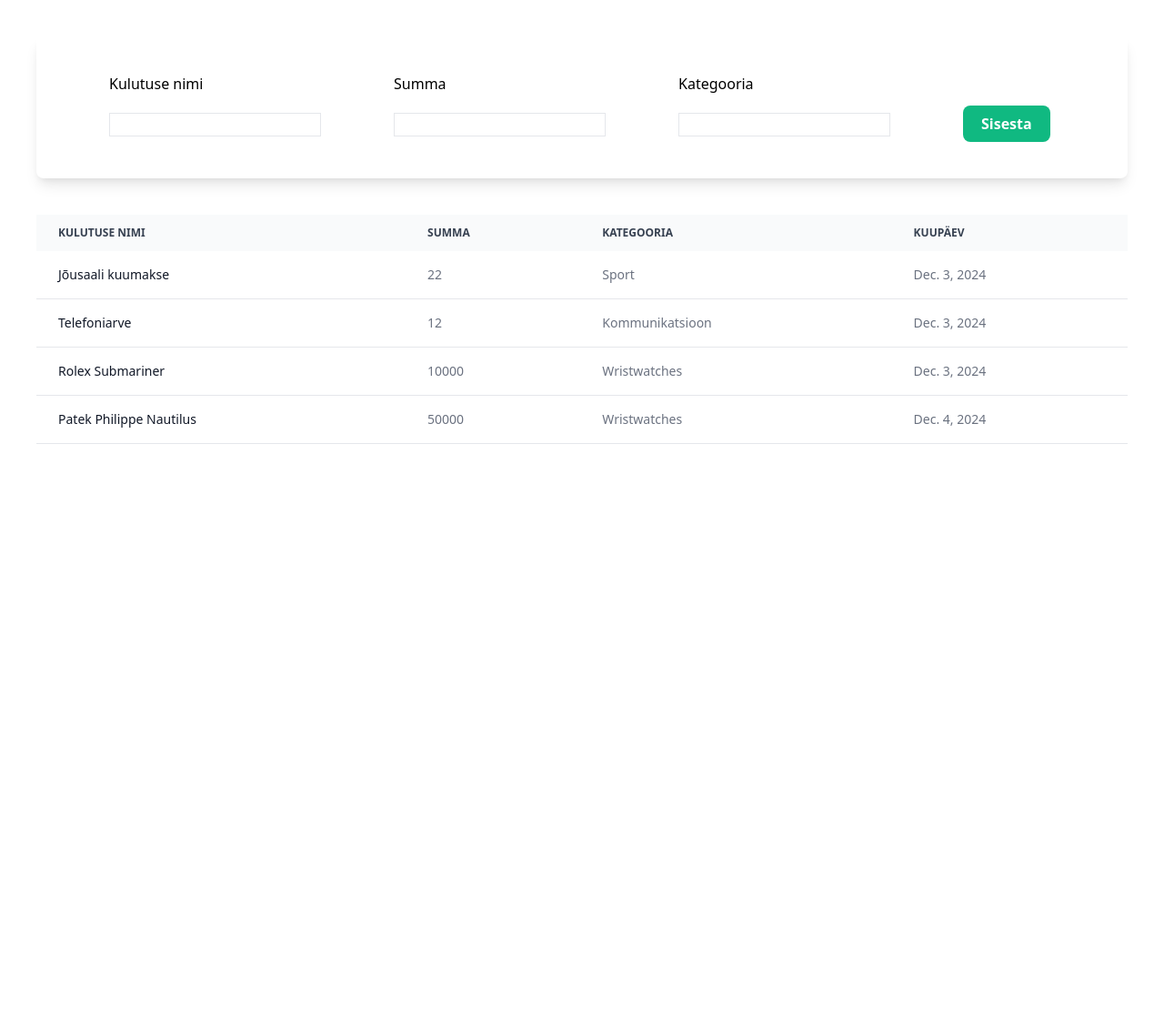
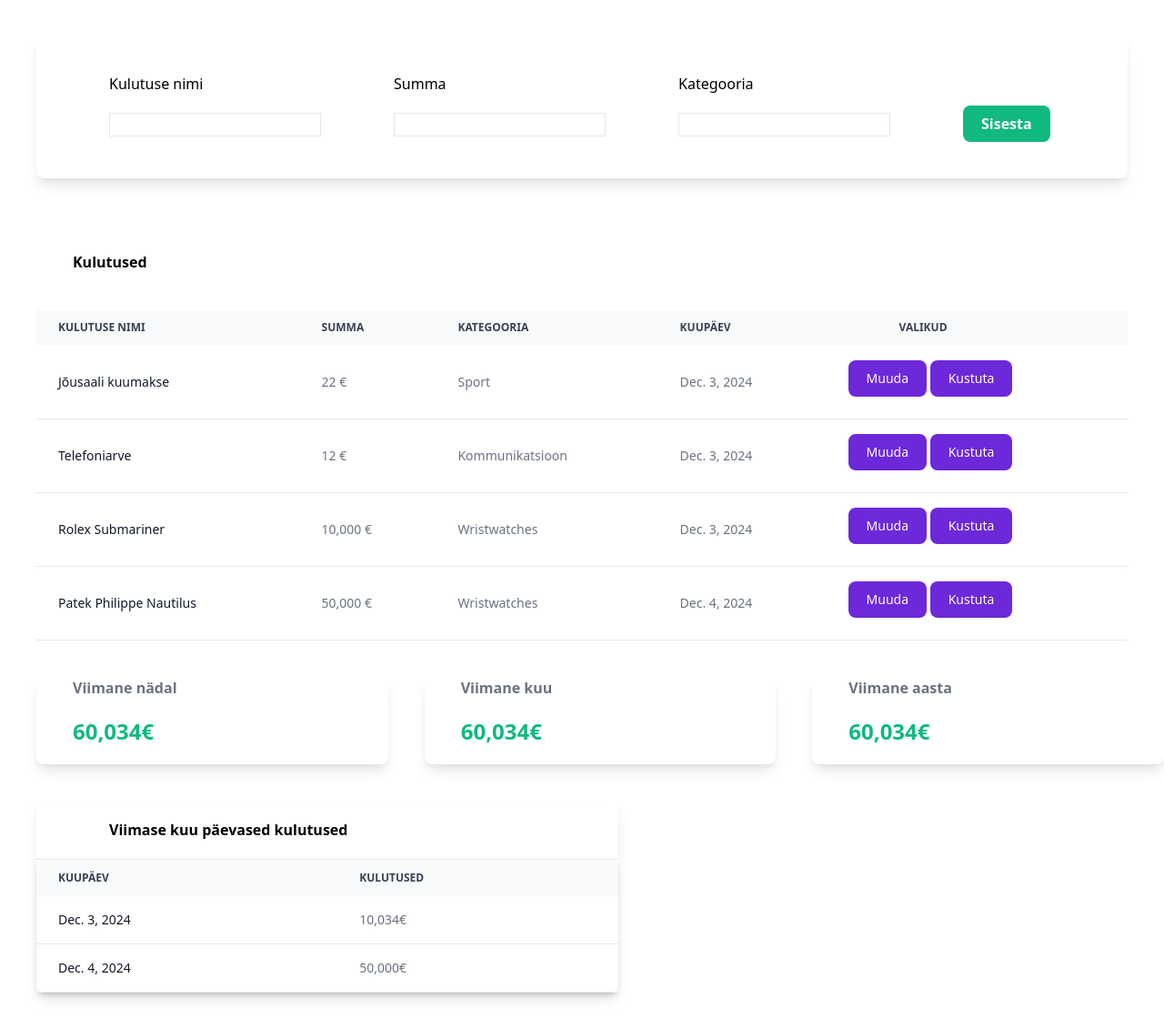
Before and after one commit to AndriKls/expense-tracker, a Django app: page / in a window 1280 px wide. Shown: the part 64-1195 px from the top of the page at 91% size. Before the commit the page ends 552 px from the top, so only its background shows below. Run offline with Django 5.2, Linux system fonts and the light colour scheme; data comes from the database, SQL or seed files in the repository; both versions use the stored data as it was after the commit; style sheets or scripts are compiled from the project's sources.

Commit message:
created views and templates

```diff
--- a/myapp/templates/myapp/index.html
+++ b/myapp/templates/myapp/index.html
@@ -78,6 +46,8 @@
 
 
 <div class="relative overflow-x-auto px-10 py-10">
+
+    <div class="m-10 font-bold">Kulutused</div>
     <table class="w-full text-sm text-left rtl:text-right text-gray-500 dark:text-gray-400">
         <thead class="text-xs text-gray-700 uppercase bg-gray-50 dark:bg-gray-700 dark:text-gray-400">
             <tr>
@@ -93,6 +63,9 @@
                 <th scope="col" class="px-6 py-3">
                     Kuupäev
                 </th>
+                <th scope="col" class="px-20 py-3">
+                    Valikud
+                </th>
             </tr>
         </thead>
 
@@ -112,11 +85,75 @@
                 <td class="px-6 py-4">
                     {{expense.date}}
                 </td>
+                <td class="px-6 py-4">
+                    <a href="{%url 'update' expense.id%}" type="button" class="focus:outline-none text-white bg-purple-700 hover:bg-purple-800 focus:ring-4 focus:ring-purple-300 font-medium rounded-lg text-sm px-5 py-2.5 mb-2 dark:bg-purple-600 dark:hover:bg-purple-700 dark:focus:ring-purple-900">Muuda</a>
+                    <a href="{%url 'expense_delete' expense.id%}" type="button" class="focus:outline-none text-white bg-purple-700 hover:bg-purple-800 focus:ring-4 focus:ring-purple-300 font-medium rounded-lg text-sm px-5 py-2.5 mb-2 dark:bg-purple-600 dark:hover:bg-purple-700 dark:focus:ring-purple-900">Kustuta</a>
+                </td>
             </tr>
+            {%endfor%}
+        </tbody>
+
+    </table>
+</div>
+</div>
+
+<div class="flex">
+    <div class="w-1/3 shadow-lg ml-10 rounded-lg">
+        <h1 class="ml-10 font-bold text-gray-500">Viimane nädal</h1>
+        <h1 class="ml-10 my-5 text-2xl text-green-500 font-bold">{{weekly_sum.amount__sum|intcomma}}€</h1>
+    </div>
+
+    <div class="w-1/3 shadow-lg ml-10 rounded-lg">
+        <h1 class="ml-10 font-bold text-gray-500">Viimane kuu</h1>
+        <h1 class="ml-10 my-5 text-2xl text-green-500 font-bold">{{monthly_sum.amount__sum|intcomma}}€</h1>
+    </div>
+
+    <div class="w-1/3 shadow-lg ml-10 rounded-lg">
+        <h1 class="ml-10 font-bold text-gray-500">Viimane aasta</h1>
+        <h1 class="ml-10 my-5 text-2xl text-green-500 font-bold">{{total_expenses.amount__sum|intcomma}}€</h1>
+    </div>
+</div>
+
+<div class="flex">
+    <div class="w-1/2 shadow-lg m-10">
+        <div class="flex flex-wrap space-x-40 font-bold px-20 py-5">
+            <span>Viimase kuu päevased kulutused</span>
+        </div>
+        <hr>
+        <div id="30-day-table">
+
+
+<div class="relative overflow-x-auto shadow-md sm:rounded-lg">
+    <table class="w-full text-sm text-left rtl:text-right text-gray-500 dark:text-gray-400">
+        <thead class="text-xs text-gray-700 uppercase bg-gray-50 dark:bg-gray-700 dark:text-gray-400">
+            <tr>
+                <th scope="col" class="px-6 py-3">
+                    Kuupäev
+                </th>
+                <th scope="col" class="px-6 py-3">
+                    <div class="flex items-center">
+                        Kulutused
+                        <a href="#"></a>
+                    </div>
+                </th>
+            </tr>
+        </thead>
+        <tbody>
+            {%for sum in daily_sums%}
+            <tr class="bg-white border-b dark:bg-gray-800 dark:border-gray-700">
+                <th scope="row" class="px-6 py-4 font-medium text-gray-900 whitespace-nowrap dark:text-white">
+                    {{sum.date}}
+                </th>
+                <td class="px-6 py-4">
+                    {{sum.sum|intcomma}}€
+                </td>
+            </tr>
+
             {%endfor%}
         </tbody>
     </table>
 </div>
 
-
+    </div>
+</div>
 {% endblock body %}
--- a/myapp/urls.py
+++ b/myapp/urls.py
@@ -4,4 +4,6 @@ from . import views
 
 urlpatterns = [
     path('', views.index, name='index'),
+    path('update/<int:pk>', views.UpdateExpenseView.as_view(), name='update'),
+    path('expense/<int:pk>/delete/', views.ExpenseDeleteView.as_view(), name='expense_delete'),
 ]
--- a/myapp/views.py
+++ b/myapp/views.py
@@ -1,16 +1,53 @@
 from django.shortcuts import render
 from .forms import ExpenseForm
 from .models import Expense
+from django.views.generic.edit import UpdateView, DeleteView
+from django.urls import reverse_lazy
+from django.views.generic.base import TemplateView
+from django.db.models import Sum
+import datetime
+
 # Create your views here.
 
 
 def index(request):
     expenses = Expense.objects.all()
+    total_expenses = expenses.aggregate(Sum('amount'))
+    #logic to calculate 365 days expenses
+    last_year = datetime.date.today() - datetime.timedelta(days=365)
+    data = Expense.objects.filter(date__gt=last_year)
+    yearly_sum = data.aggregate(Sum('amount'))
+    #logic to calculate last month expenses
+    last_month = datetime.date.today() - datetime.timedelta(days=30)
+    data = Expense.objects.filter(date__gt=last_month)
+    monthly_sum = data.aggregate(Sum('amount'))
+    #logic to calculate last week expenses
+    last_week = datetime.date.today() - datetime.timedelta(days=7)
+    data = Expense.objects.filter(date__gt=last_week)
+    weekly_sum = data.aggregate(Sum('amount'))
+
+    daily_sums = Expense.objects.filter().values('date').order_by('date').annotate(sum=Sum('amount'))
+
     if request.method == 'POST':
         expense_form = ExpenseForm(request.POST)
         if expense_form.is_valid():
             expense_form.save()
-        return render(request, 'myapp/index.html', {'expense_form': expense_form, 'expenses': expenses})
+        return render(request, 'myapp/index.html', {
+            'expense_form': expense_form, 'expenses': expenses, 'total_expenses': total_expenses, 'yearly_sum': yearly_sum, 'monthly_sum': monthly_sum,'weekly_sum': weekly_sum, 'daily_sums': daily_sums})
     else:
         expense_form = ExpenseForm()
-        return render(request, 'myapp/index.html', {'expense_form': expense_form, 'expenses': expenses})
+        return render(request, 'myapp/index.html', {
+            'expense_form': expense_form, 'expenses': expenses, 'total_expenses': total_expenses, 'yearly_sum': yearly_sum, 'monthly_sum': monthly_sum,'weekly_sum': weekly_sum, 'daily_sums': daily_sums})
+
+class UpdateExpenseView(UpdateView):
+    model = Expense
+    form_class = ExpenseForm
+    template_name = 'myapp/expense_form.html'
+    context_object_name = 'expense_form'
+    success_url = reverse_lazy('index')
+
+
+class ExpenseDeleteView(DeleteView):
+    model = Expense
+    template_name ='myapp/expense_delete.html'
+    success_url = reverse_lazy('index')
--- a/mysite/settings.py
+++ b/mysite/settings.py
@@ -32,6 +32,7 @@ ALLOWED_HOSTS = []
 
 INSTALLED_APPS = [
     'myapp',
+    'django.contrib.humanize',
     'django.contrib.admin',
     'django.contrib.auth',
     'django.contrib.contenttypes',
--- a/templates/base.html
+++ b/templates/base.html
@@ -8,6 +8,40 @@
     <link href="{% static 'myapp/source.css' %}" rel="stylesheet">
 </head>
 <body>
+
+    <nav class="bg-white border-gray-200 dark:bg-gray-900">
+        <div class="max-w-screen-xl flex flex-wrap items-center justify-between mx-auto p-4">
+          <a href="https://flowbite.com/" class="flex items-center space-x-3 rtl:space-x-reverse">
+              <img src="https://flowbite.com/docs/images/logo.svg" class="h-8" alt="Flowbite Logo" />
+              <span class="self-center text-2xl font-semibold whitespace-nowrap dark:text-white">Raharadar</span>
+          </a>
+          <button data-collapse-toggle="navbar-default" type="button" class="inline-flex items-center p-2 w-10 h-10 justify-center text-sm text-gray-500 rounded-lg md:hidden hover:bg-gray-100 focus:outline-none focus:ring-2 focus:ring-gray-200 dark:text-gray-400 dark:hover:bg-gray-700 dark:focus:ring-gray-600" aria-controls="navbar-default" aria-expanded="false">
+              <span class="sr-only">Open main menu</span>
+              <svg class="w-5 h-5" aria-hidden="true" xmlns="http://www.w3.org/2000/svg" fill="none" viewBox="0 0 17 14">
+                  <path stroke="currentColor" stroke-linecap="round" stroke-linejoin="round" stroke-width="2" d="M1 1h15M1 7h15M1 13h15"/>
+              </svg>
+          </button>
+          <div class="hidden w-full md:block md:w-auto" id="navbar-default">
+            <ul class="font-medium flex flex-col p-4 md:p-0 mt-4 border border-gray-100 rounded-lg bg-gray-50 md:flex-row md:space-x-8 rtl:space-x-reverse md:mt-0 md:border-0 md:bg-white dark:bg-gray-800 md:dark:bg-gray-900 dark:border-gray-700">
+              <li>
+                <a href="#" class="block py-2 px-3 text-white bg-blue-700 rounded md:bg-transparent md:text-blue-700 md:p-0 dark:text-white md:dark:text-blue-500" aria-current="page">Home</a>
+              </li>
+              <li>
+                <a href="#" class="block py-2 px-3 text-gray-900 rounded hover:bg-gray-100 md:hover:bg-transparent md:border-0 md:hover:text-blue-700 md:p-0 dark:text-white md:dark:hover:text-blue-500 dark:hover:bg-gray-700 dark:hover:text-white md:dark:hover:bg-transparent">About</a>
+              </li>
+              <li>
+                <a href="#" class="block py-2 px-3 text-gray-900 rounded hover:bg-gray-100 md:hover:bg-transparent md:border-0 md:hover:text-blue-700 md:p-0 dark:text-white md:dark:hover:text-blue-500 dark:hover:bg-gray-700 dark:hover:text-white md:dark:hover:bg-transparent">Services</a>
+              </li>
+              <li>
+                <a href="#" class="block py-2 px-3 text-gray-900 rounded hover:bg-gray-100 md:hover:bg-transparent md:border-0 md:hover:text-blue-700 md:p-0 dark:text-white md:dark:hover:text-blue-500 dark:hover:bg-gray-700 dark:hover:text-white md:dark:hover:bg-transparent">Pricing</a>
+              </li>
+              <li>
+                <a href="#" class="block py-2 px-3 text-gray-900 rounded hover:bg-gray-100 md:hover:bg-transparent md:border-0 md:hover:text-blue-700 md:p-0 dark:text-white md:dark:hover:text-blue-500 dark:hover:bg-gray-700 dark:hover:text-white md:dark:hover:bg-transparent">Contact</a>
+              </li>
+            </ul>
+          </div>
+        </div>
+      </nav>
     {% block body %}
 
     {% endblock body %}
```
Also changed, not shown: other parts of myapp/templates/myapp/index.html (+3 -35 lines), myapp/templates/myapp/expense_delete.html (added, +26 -0 lines), myapp/templates/myapp/expense_form.html (added, +46 -0 lines), db.sqlite3.
